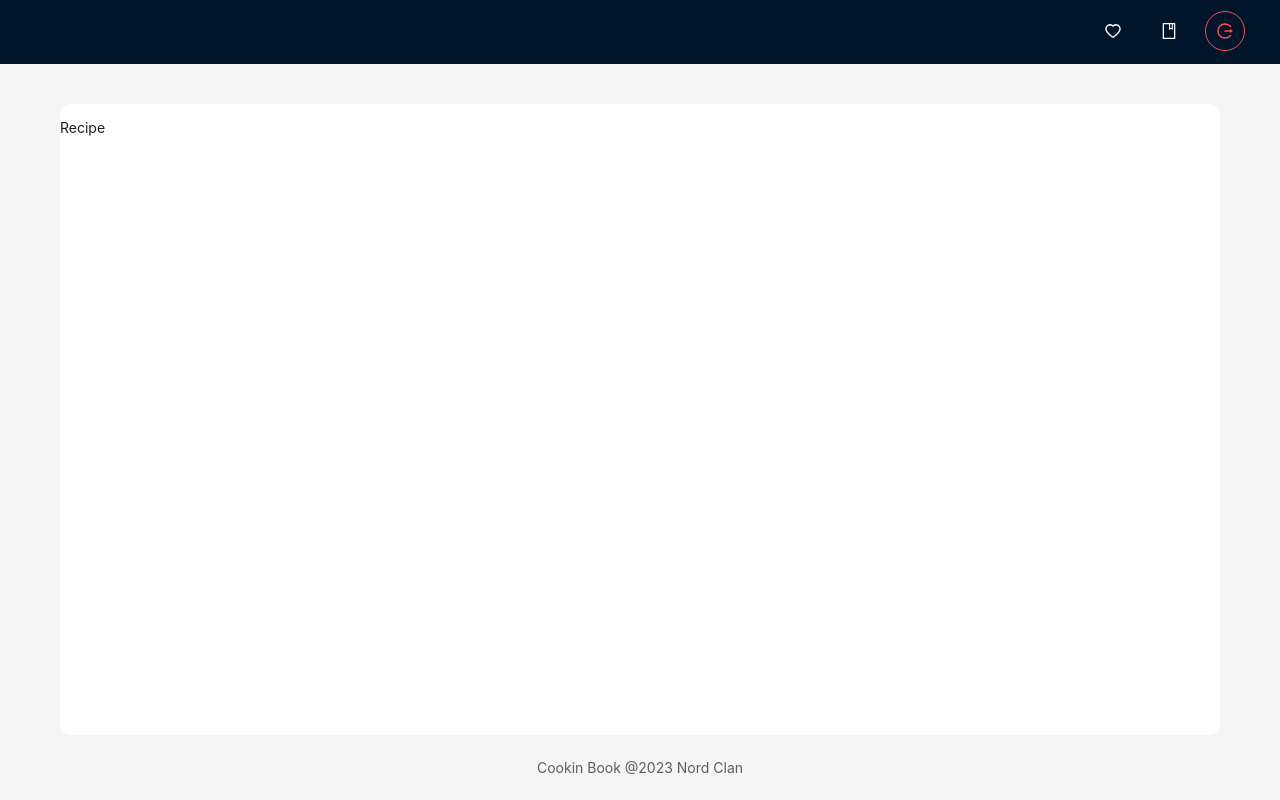
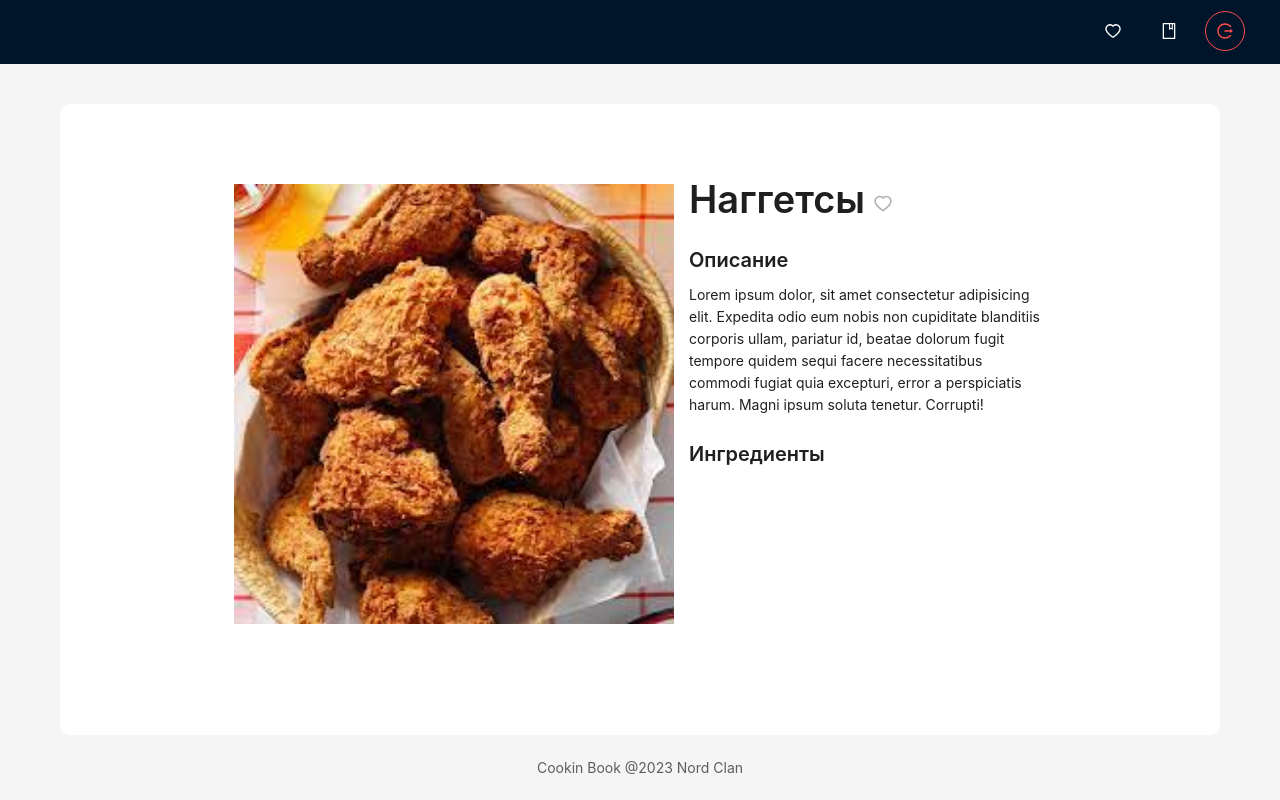
Before and after one commit to DRMus/CookingBook, a React (Vite) app: page / in a window 1280 px wide. Both pictures are taken after a click on the element 770 px from the left and 261 px from the top of the page. Built offline with nearby package versions, Linux system fonts and the light colour scheme.

Commit message:
Разработана половина верстки страницы рецепта

```diff
--- /dev/null
+++ b/src/components/Recipe/Recipe.scss
@@ -0,0 +1,38 @@
+.recipe-page {
+  $self: &;
+  padding: 25px 15%;
+
+  &-main-content {
+    display: grid;
+    grid-template-columns: repeat(2, 1fr);
+    column-gap: 15px;
+
+    &-title {
+      width: fit-content;
+      position: relative;
+    }
+
+    #{$self}-like {
+      font-size: 18px;
+      position: absolute;
+      left: 105%;
+      top: 50%;
+      color: #afafaf;
+      transform: translateY(-30%);
+      transition: color 300ms;
+      cursor: pointer;
+
+      &:hover {
+        color: #ff7875;
+      }
+    }
+
+    #{$self}-image {
+      margin-top: 40px;
+    }
+  }
+}
+
+.liked {
+  color: #ff4d4f;
+}
--- a/src/components/Recipe/Recipe.tsx
+++ b/src/components/Recipe/Recipe.tsx
@@ -1,23 +1,56 @@
-import { useEffect } from "react";
+import { useEffect, useState } from "react";
 import { useQuery } from "../../utils/hooks/useQuery";
 import { useNavigate } from "react-router";
+import { Content } from "antd/es/layout/layout";
+import { Image, Space, Typography } from "antd";
+
+import testImage from "../../assets/testChicken.jpg";
+
+import "./Recipe.scss";
+import { HeartFilled, HeartOutlined } from "@ant-design/icons";
+
+const { Title, Paragraph } = Typography;
 
 interface QueryParams {
-  id: string
+  id: string;
 }
 
 const Recipe = () => {
   const queryParams = useQuery<QueryParams>();
   const navigate = useNavigate();
 
+  const [isLiked, setIsLiked] = useState<boolean>(false);
+
   useEffect(() => {
     if (!queryParams.id) {
       navigate("/");
     }
-  }, [queryParams])
+  }, [queryParams]);
   return (
-    <div>Recipe</div>
-  )
-}
+    <Content className="recipe-page">
+      <div className="recipe-page-main-content">
+        <Image src={testImage} width={440} rootClassName="recipe-page-image" />
+        <Typography>
+          <div className="recipe-page-main-content-title">
+            <Title>Наггетсы</Title>
+            <div className="recipe-page-like" onClick={() => setIsLiked(!isLiked)}>
+              {!isLiked && <HeartOutlined />}
+              {isLiked && <HeartFilled className="liked" />}
+            </div>
+          </div>
+          <Title level={4}>Описание</Title>
+          <Paragraph>
+            Lorem ipsum dolor, sit amet consectetur adipisicing elit. Expedita odio eum nobis non
+            cupiditate blanditiis corporis ullam, pariatur id, beatae dolorum fugit tempore quidem
+            sequi facere necessitatibus commodi fugiat quia excepturi, error a perspiciatis harum.
+            Magni ipsum soluta tenetur. Corrupti!
+          </Paragraph>
+          <Title level={4}>Ингредиенты</Title>
+          <Space></Space>
+        </Typography>
+      </div>
+    </Content>
+  );
+};
 
-export default Recipe
+export default Recipe;
```
